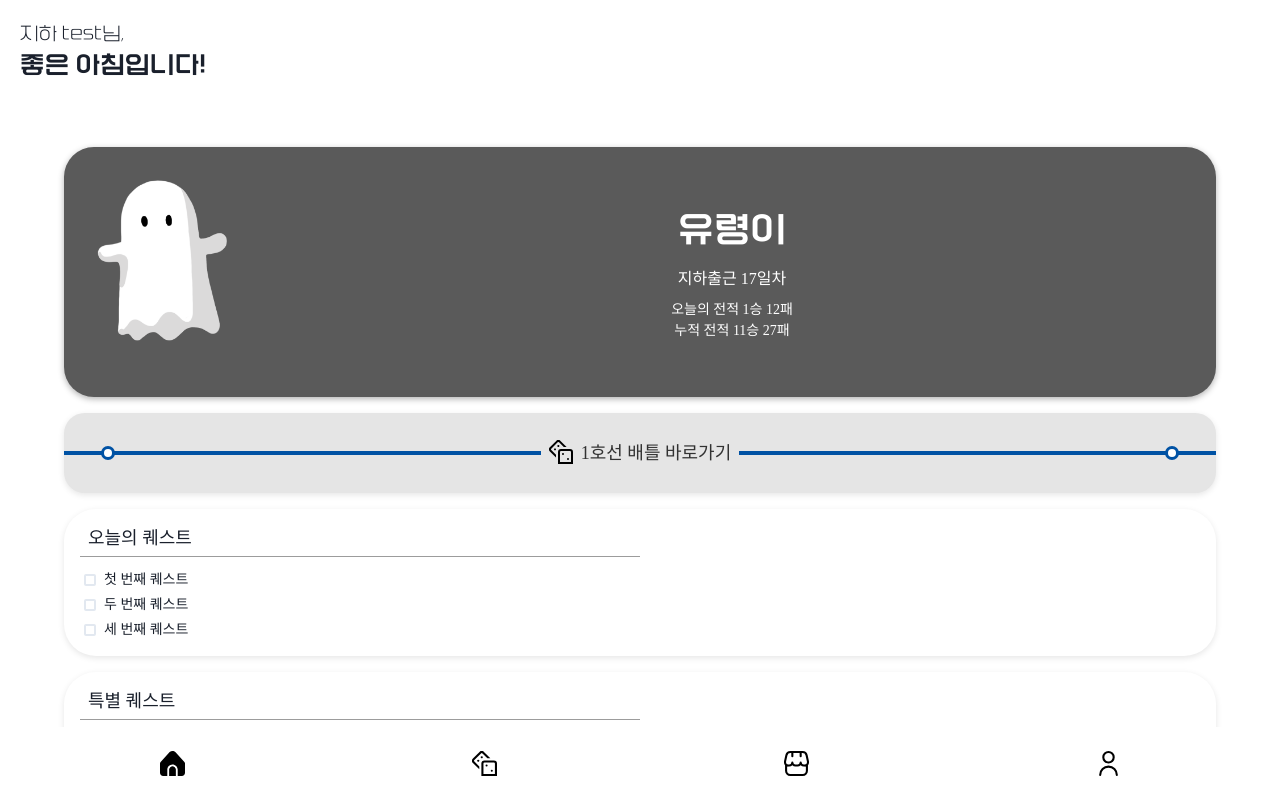
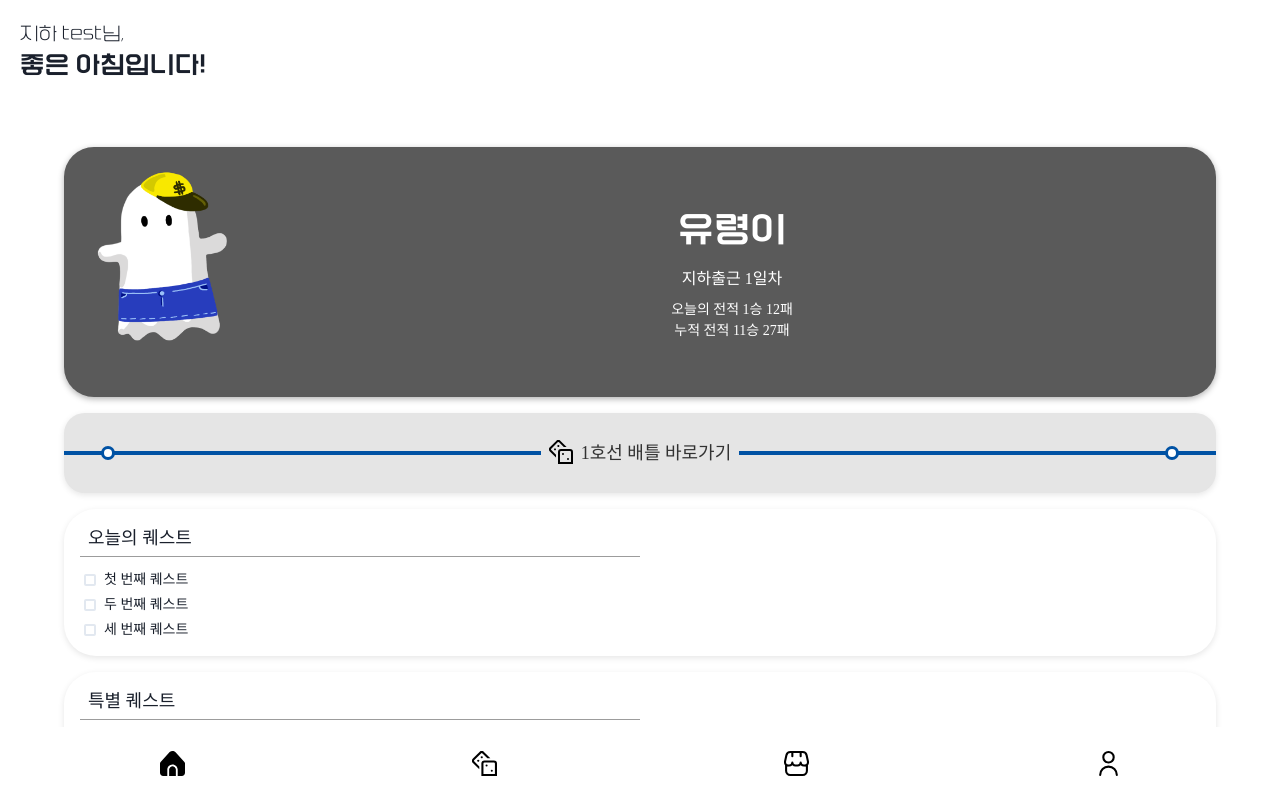
Before and after one commit to flow4camp/flow4-front, a React (Create React App) app: page /home in a window 1280 px wide. Built offline with nearby package versions, Linux system fonts and the light colour scheme; a web font is replaced by a local one.

Commit message:
feat) 캐릭터 착장 연결

```diff
--- a/src/context/UserContext.js
+++ b/src/context/UserContext.js
@@ -8,6 +8,12 @@ interface User {
     win: number;
     lose: number;
     type: string;
+    createdAt: Date;
+    hatVariants: number;
+    accVariants: number;
+    faceVariants: number;
+    clothesVariants: number;
+    shoesVariants: number;
 }
 
 const initialUserState: User = {
@@ -18,6 +24,12 @@ const initialUserState: User = {
     win: 1,
     lose: 1,
     type: 'user',
+    createdAt: '2023-07-24 19:10:57',
+    hatVariants: 0,
+    accVariants: -1,
+    faceVariants: -1,
+    clothesVariants: 0,
+    shoesVariants: -1,
 };
 
 const UserContext = createContext();
--- a/src/pages/EditCharacter.tsx
+++ b/src/pages/EditCharacter.tsx
@@ -5,6 +5,7 @@ import { useNavigate } from "react-router-dom";
 import UserCharacter from "../components/UserCharacter";
 import { hatVariants, faceVariants, accVariants, clothesVariants, shoeVariants } from "../components/AssetVariants";
 import { HatOptions, AccOptions, FaceOptions, ClothesOptions, ShoesOptions } from "../components/AssetOptions";
+import { useUserContext } from '../context/UserContext';
 
 type AssetVariant = {
   id: number;
@@ -13,13 +14,14 @@ type AssetVariant = {
 
 function EditCharacter() {
   const navigate = useNavigate();   // navigator
+  const { user, setUser } = useUserContext();
 
   // tab option 중 선택한 item state 관리
-  const [selectedHat, setSelectedHat] = useState<AssetVariant>(null);
-  const [selectedAcc, setSelectedAcc] = useState<AssetVariant>(null);
-  const [selectedFace, setSelectedFace] = useState<AssetVariant>(faceVariants[0]);
-  const [selectedClothes, setSelectedClothes] = useState<AssetVariant>(null);
-  const [selectedShoe, setSelectedShoe] = useState<AssetVariant>(null);
+  const [selectedHat, setSelectedHat] = useState<AssetVariant>(user.hatVariants !== -1 ? hatVariants[user.hatVariants] : null);
+  const [selectedAcc, setSelectedAcc] = useState<AssetVariant>(user.accVariants !== -1 ? accVariants[user.accVariants] : null);
+  const [selectedFace, setSelectedFace] = useState<AssetVariant>(user.accVariants!== -1 ?  faceVariants[user.faceVariants] : faceVariants[0]);
+  const [selectedClothes, setSelectedClothes] = useState<AssetVariant>(user.clothesVariants !== -1 ? clothesVariants[user.clothesVariants] : null);
+  const [selectedShoe, setSelectedShoe] = useState<AssetVariant>(user.shoeVariants !== -1 ?  shoeVariants[user.shoeVariants] : null);
 
   // ** tab 순서: hat, acc, face, clothes, shoe (0~4) **
   const tabOptions = [<HatOptions variants={hatVariants} selectedVariant={selectedHat} setSelectedVariant={setSelectedHat} />,
--- a/src/pages/Home.tsx
+++ b/src/pages/Home.tsx
@@ -4,7 +4,7 @@ import { NavLink, useNavigate } from "react-router-dom";
 import Layout from "../components/layout";
 import UserCharacter from "../components/UserCharacter";
 import { Center, Divider, Text, Box, Image, Flex, Checkbox, useTheme } from '@chakra-ui/react';
-import { faceVariants } from "../components/AssetVariants";
+import { accVariants, clothesVariants, faceVariants, hatVariants, shoeVariants } from "../components/AssetVariants";
 import { useUserContext } from '../context/UserContext';
 
 function Home() {
@@ -25,6 +25,15 @@ function Home() {
     { id: 3, text: "세 번째 퀘스트" },
   ];
   const specialQuest = "특별 퀘스트";
+  console.log(user);
+
+  function getDaysSinceCreation(createdAt: string) {
+    const currentDate = new Date();
+    const createdDate = new Date(createdAt);
+    const timeDifference = currentDate.getTime() - createdDate.getTime();
+    const daysDifference = Math.floor(timeDifference / (1000 * 60 * 60 * 24));
+    return daysDifference + 1;
+  }
 
   return (
     <Layout>
@@ -55,11 +64,11 @@ function Home() {
             <NavLink to="/edit-character">
               <UserCharacter
                 edit={false}
-                selectedHat={null}
-                selectedAcc={null}
-                selectedFace={faceVariants[0]}
-                selectedClothes={null}
-                selectedShoe={null}
+                selectedHat={user.hatVariants !== -1 ? hatVariants[user.hatVariants] : null}
+                selectedAcc={user.accVariants !== -1 ? accVariants[user.accVariants] : null}
+                selectedFace={user.accVariants!== -1 ?  faceVariants[user.faceVariants] : faceVariants[0]}
+                selectedClothes={user.clothesVariants !== -1 ? clothesVariants[user.clothesVariants] : null}
+                selectedShoe={user.shoeVariants !== -1 ?  shoeVariants[user.shoeVariants] : null}
               />     {/* selected stuffs are null for now!! */}
             </NavLink>
           </div>
@@ -69,7 +78,7 @@ function Home() {
               style={{ fontFamily: "Font-Content" }}
               p={3}
               paddingBottom={2}
-            >지하출근 {attendance}일차</Text>
+            >지하출근 {getDaysSinceCreation(user.createdAt)}일차</Text>
             <Text style={{ fontFamily: "Font-Content-Light" }} fontSize='sm' >
               오늘의 전적 {winNum}승 {looseNum}패
             </Text>
--- a/src/pages/Login.tsx
+++ b/src/pages/Login.tsx
@@ -40,6 +40,7 @@ function Login() {
     })
       .then(response => response.json())
       .then(data => {
+        console.log(data);
         if (data.statusCode === 401) {
           console.log('아이디/비밀번호가 일치하지 않습니다.')
         }
--- a/src/pages/MyPage.tsx
+++ b/src/pages/MyPage.tsx
@@ -12,7 +12,7 @@ import React, { useState } from "react";
 import Layout from "../components/layout";
 import { Link } from "react-router-dom";
 import UserCharacter from "../components/UserCharacter";
-import { faceVariants } from "../components/AssetVariants";
+import { accVariants, clothesVariants, faceVariants, hatVariants, shoeVariants } from "../components/AssetVariants";
 import { useUserContext } from '../context/UserContext';
 
 function MyPage() {
@@ -69,11 +69,11 @@ function MyPage() {
             >
               <UserCharacter
                 edit={false}
-                selectedHat={null}
-                selectedAcc={null}
-                selectedFace={faceVariants[0]}
-                selectedClothes={null}
-                selectedShoe={null}
+                selectedHat={user.hatVariants !== -1 ? hatVariants[user.hatVariants] : null}
+                selectedAcc={user.accVariants !== -1 ? accVariants[user.accVariants] : null}
+                selectedFace={user.accVariants!== -1 ?  faceVariants[user.faceVariants] : faceVariants[0]}
+                selectedClothes={user.clothesVariants !== -1 ? clothesVariants[user.clothesVariants] : null}
+                selectedShoe={user.shoeVariants !== -1 ?  shoeVariants[user.shoeVariants] : null}
               />
             </Flex>
 
--- a/src/pages/Signin.tsx
+++ b/src/pages/Signin.tsx
@@ -1,6 +1,6 @@
 import React, {  ChangeEvent } from "react";
 import { Center, Image, Text, Input, Button, Flex } from '@chakra-ui/react';
-import { Link } from 'react-router-dom';
+import { Link, useNavigate } from 'react-router-dom';
 import { useState } from 'react';
 import { API_URL } from '../api';
 import { useUserContext } from '../context/UserContext';
@@ -12,6 +12,7 @@ function Signin() {
   const [inputId, setInputId] = useState('');
   const [inputPwd, setInputPwd] = useState('');
   const { user, setUser } = useUserContext();
+  const navigate = useNavigate();
 
   const onChangeName = (e: ChangeEvent<HTMLInputElement>): void => {
     setInputName(e.target.value);
@@ -50,6 +51,7 @@ function Signin() {
         }
         else {
           setUser(data);
+          navigate('/home');
         }
       })
       .catch(error => {
```
